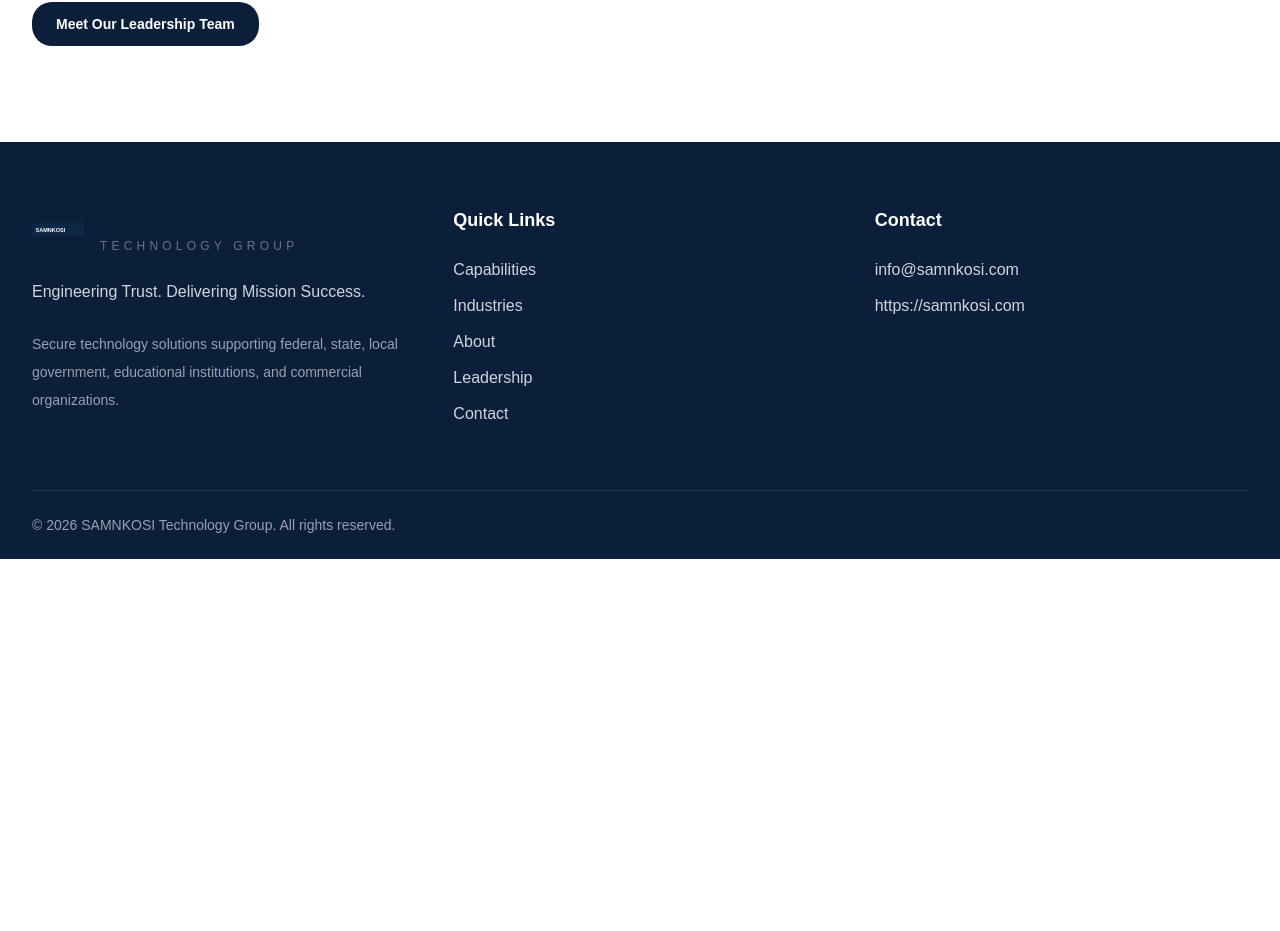
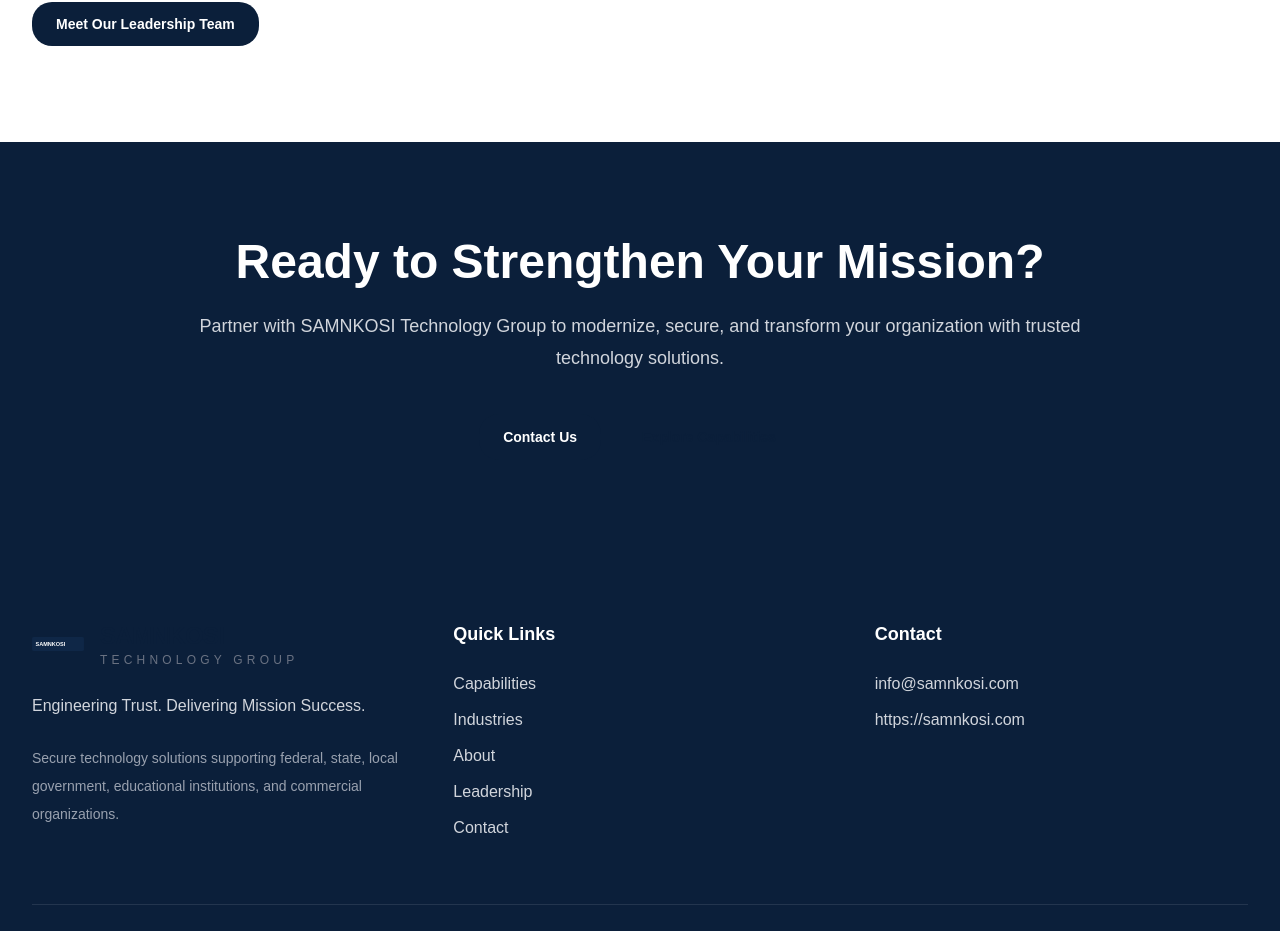
Before and after one commit to SiphoMkwa/samnkosi-website, a Next.js app: page / in a window 1280 px wide. Shown: the part 4163-5094 px from the top of the page. Before the commit the page ends 4722 px from the top, so only its background shows below. Built offline with nearby package versions, Linux system fonts and the light colour scheme.

Commit message:
Complete homepage structure with CTA section

```diff
--- a/app/page.tsx
+++ b/app/page.tsx
@@ -4,17 +4,31 @@
 import Capabilities from "@/components/sections/Capabilities";
 import WhySamnkosi from "@/components/sections/WhySamnkosi";
 import LeadershipPreview from "@/components/sections/LeadershipPreview";
+import CTA from "@/components/ui/CTA";
 import Footer from "@/components/layout/Footer";
 
 export default function Home() {
   return (
     <>
       <Navbar />
+
       <Hero />
+
       <WhoWeServe />
+
       <Capabilities />
+
       <WhySamnkosi />
+
       <LeadershipPreview />
+
+      <CTA
+        title="Ready to Strengthen Your Mission?"
+        description="Partner with SAMNKOSI Technology Group to modernize, secure, and transform your organization with trusted technology solutions."
+        primaryText="Contact Us"
+        secondaryText="Explore Capabilities"
+      />
+
       <Footer />
     </>
   );
--- /dev/null
+++ b/components/ui/CTA.tsx
@@ -0,0 +1,34 @@
+import Button from "@/components/ui/Button";
+import Container from "@/components/layout/Container";
+
+type CTAProps = {
+  title: string;
+  description: string;
+  primaryText?: string;
+  secondaryText?: string;
+};
+
+export default function CTA({
+  title,
+  description,
+  primaryText = "Contact Us",
+  secondaryText = "Learn More",
+}: CTAProps) {
+  return (
+    <section className="bg-[var(--navy)] py-24 text-white">
+      <Container>
+        <div className="mx-auto max-w-4xl text-center">
+          <h2 className="text-4xl font-bold md:text-5xl">{title}</h2>
+
+          <p className="mt-6 text-lg leading-8 text-gray-300">{description}</p>
+
+          <div className="mt-10 flex flex-wrap justify-center gap-4">
+            <Button>{primaryText}</Button>
+
+            <Button variant="secondary">{secondaryText}</Button>
+          </div>
+        </div>
+      </Container>
+    </section>
+  );
+}
```
